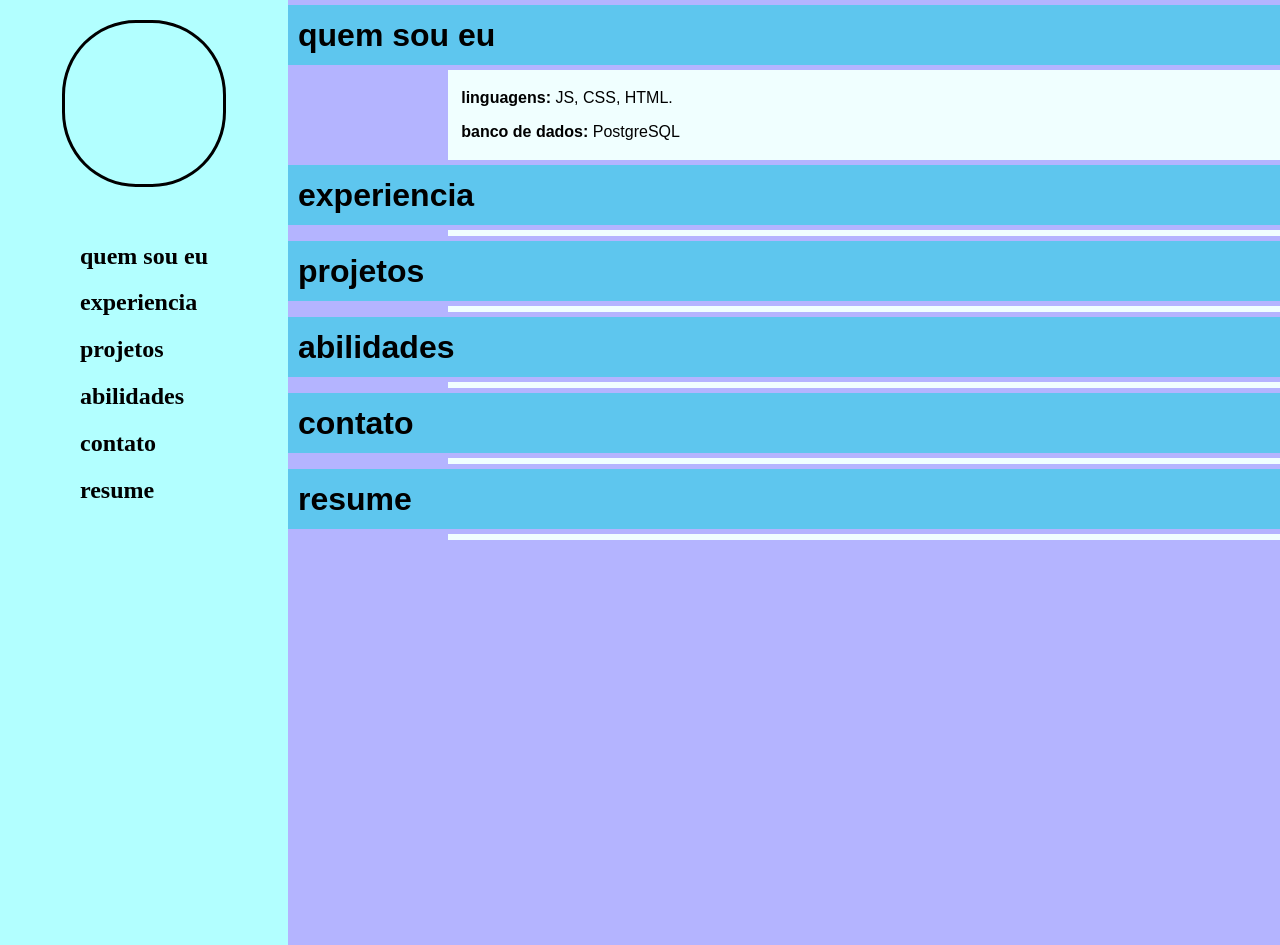
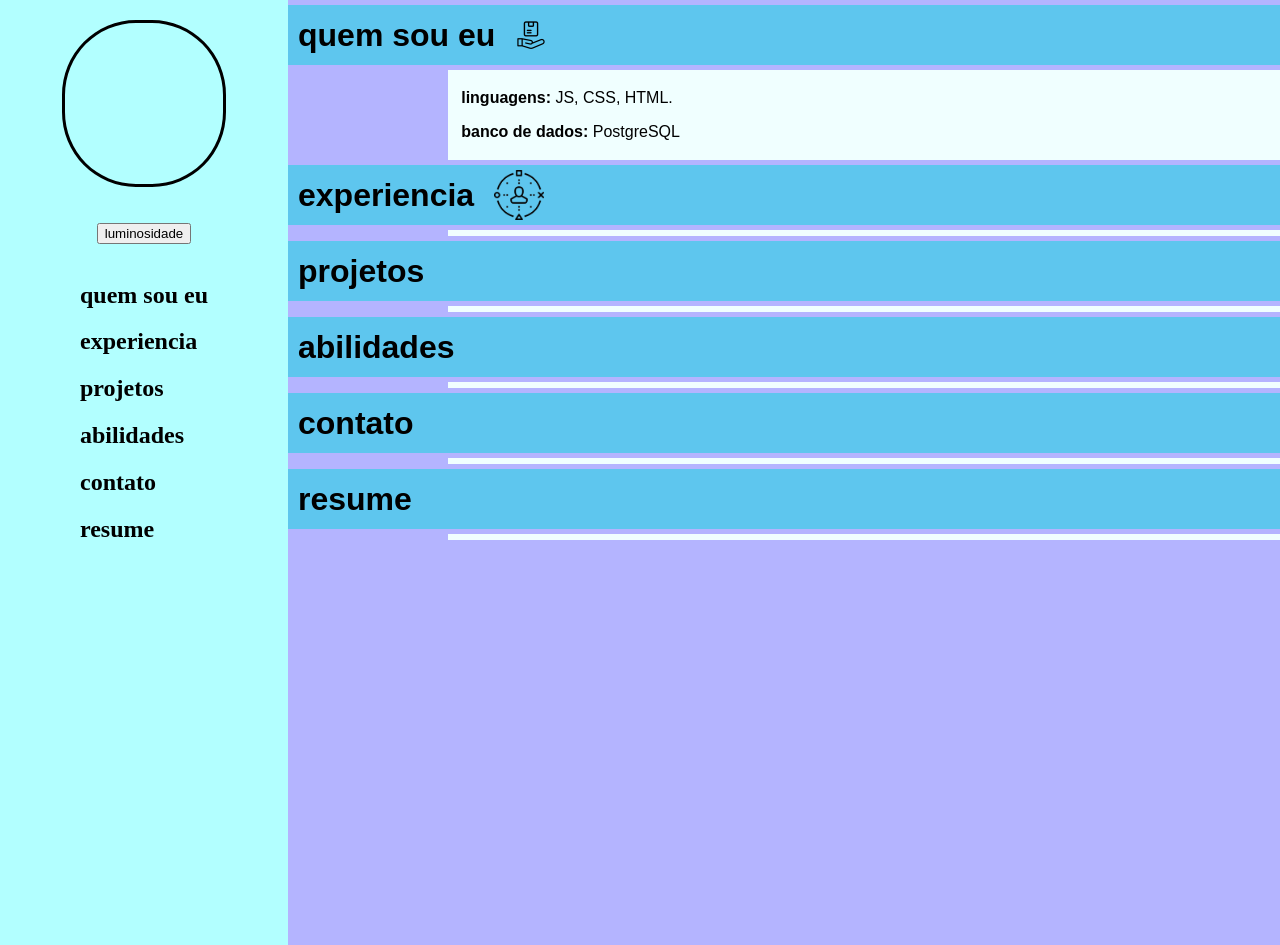
Before and after one commit to wdhenmyz/portfolio-wesllen, a plain HTML site: page index.html in a window 1280 px wide. Shown: the top 945 px of the page. Drawn offline with Linux system fonts and the light colour scheme.

Commit message:
portifolio

```diff
--- a/index.html
+++ b/index.html
@@ -14,6 +14,8 @@
 
         <div id="menu">
             <div id="foto"></div><br><br>
+            <button id="botaodark" onclick="document.body.classList.toggle('dark')"> luminosidade </button><br>
+
             <div>
                 <a href="#quem sou eu"><h2>quem sou eu</h2></a>
                 <a href="#experiencia"><h2>experiencia</h2></a>
@@ -25,7 +27,7 @@
         </div>
 
         <div id="informacoes">
-            <div class="informacoes" id="quem sou eu"><h1>quem sou eu</h1></div>
+            <div class="informacoes" id="quem sou eu"><h1>quem sou eu</h1><img src="/icones/servico-de-ti.png" style="margin-left: 20px;"></div>
                 <div style="background-color: azure; border: solid rgba(255, 0, 0, 0); width: 80%;">
                     <p></p>
                     <p><strong>linguagens: </strong>JS, CSS, HTML.</p>
@@ -34,7 +36,7 @@
                     <p><strong></strong></p>
                     <p><strong></strong></p>
                 </div>
-            <div class="informacoes" id="experiencia"><h1>experiencia</h1></div>
+            <div class="informacoes" id="experiencia"><h1>experiencia</h1><img src="/icones/icon-for-experience-1.png" style="margin-left: 20px; width: 50px;"></div>
                 <div style="background-color: azure; border: solid rgba(255, 0, 0, 0); width: 80%;"></div>
 
             <div class="informacoes" id="projetos"><h1>projetos</h1></div>
```
Also changed, not shown: icones/icon-for-experience-1.png (added), icones/servico-de-ti.png (added).
